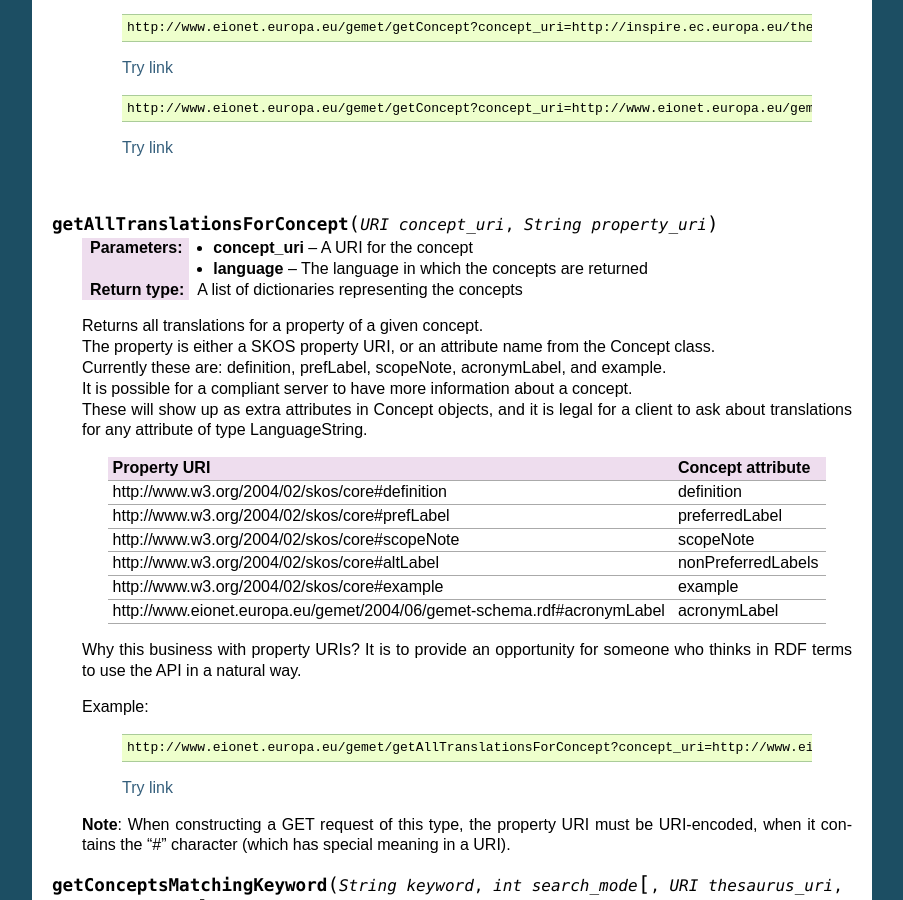
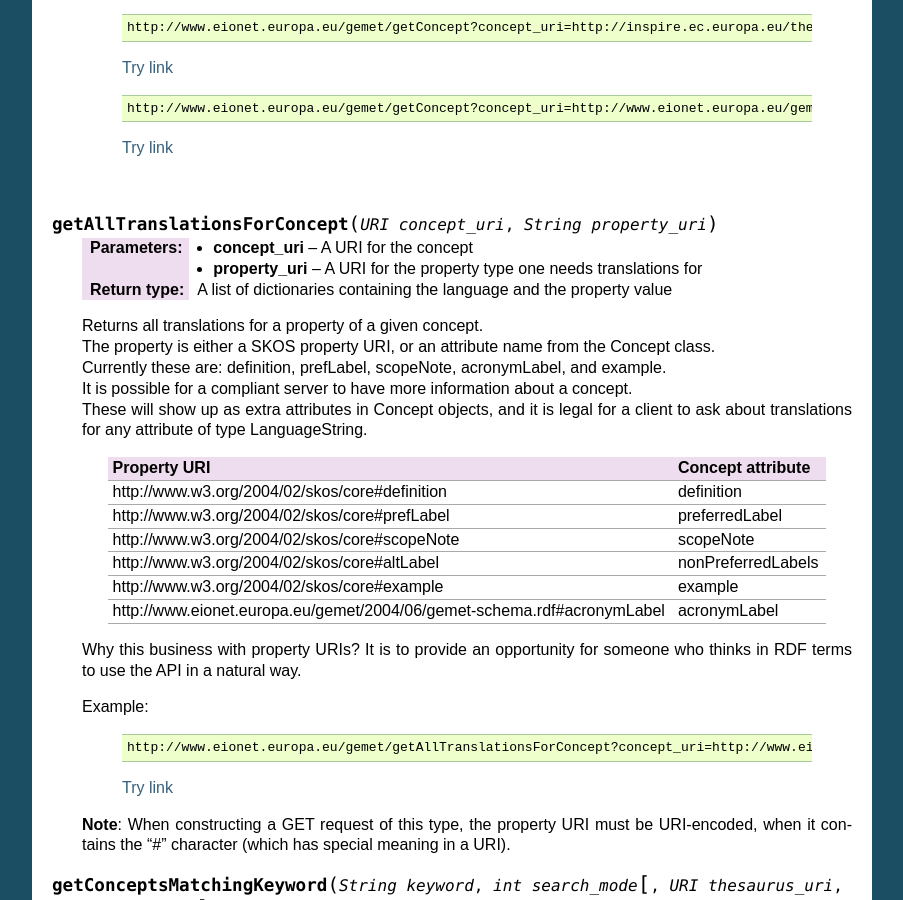
Before and after one commit to eea/gemet, a Sphinx documentation site: the page built from docs/new_api/source/index.rst, in a window 1280 px wide and 900 px high, scrolled down 3704 px. Shown: the whole window, without its empty margins (198-1101 px from the left). Built offline with Sphinx 7.4.7, drawn with Linux system fonts in a browser that asks for light colours; some of the changed text lies outside the part shown.

Commit message:
apidocs: fix method description, fix wording.

```diff
--- a/docs/new_api/source/index.rst
+++ b/docs/new_api/source/index.rst
@@ -219,8 +219,8 @@ WebService API methods
 .. function:: getAllTranslationsForConcept(URI concept_uri, String property_uri)
 
     :param concept_uri: A URI for the concept
-    :param language: The language in which the concepts are returned
-    :rtype: A list of dictionaries representing the concepts
+    :param property_uri: A URI for the property type one needs translations for
+    :rtype: A list of dictionaries containing the language and the property value
 
     |   Returns all translations for a property of a given concept.
     |   The property is either a SKOS property URI, or an attribute name from the Concept class.
```
Also changed, not shown: other parts of docs/new_api/source/index.rst (+3 -3 lines).
